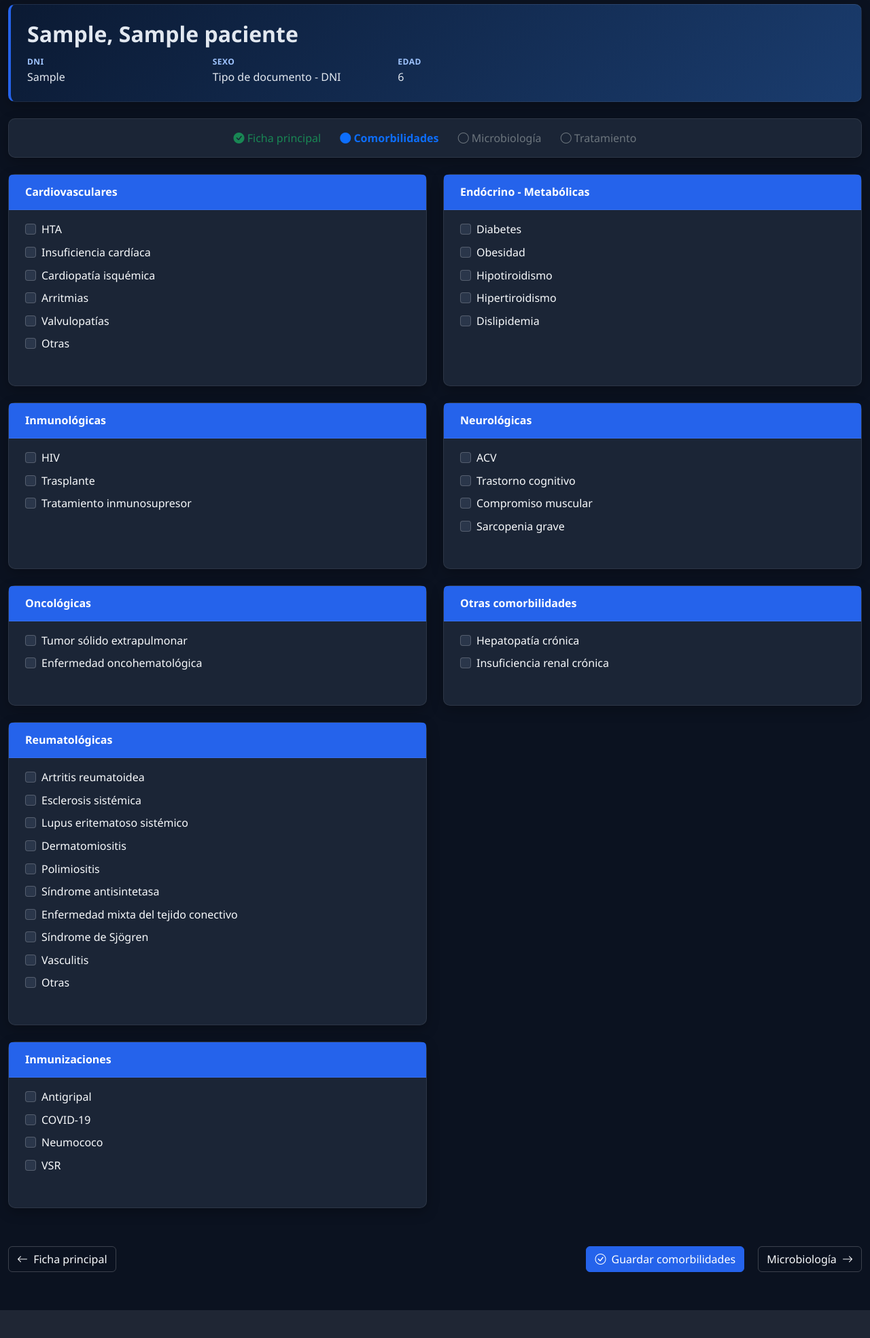
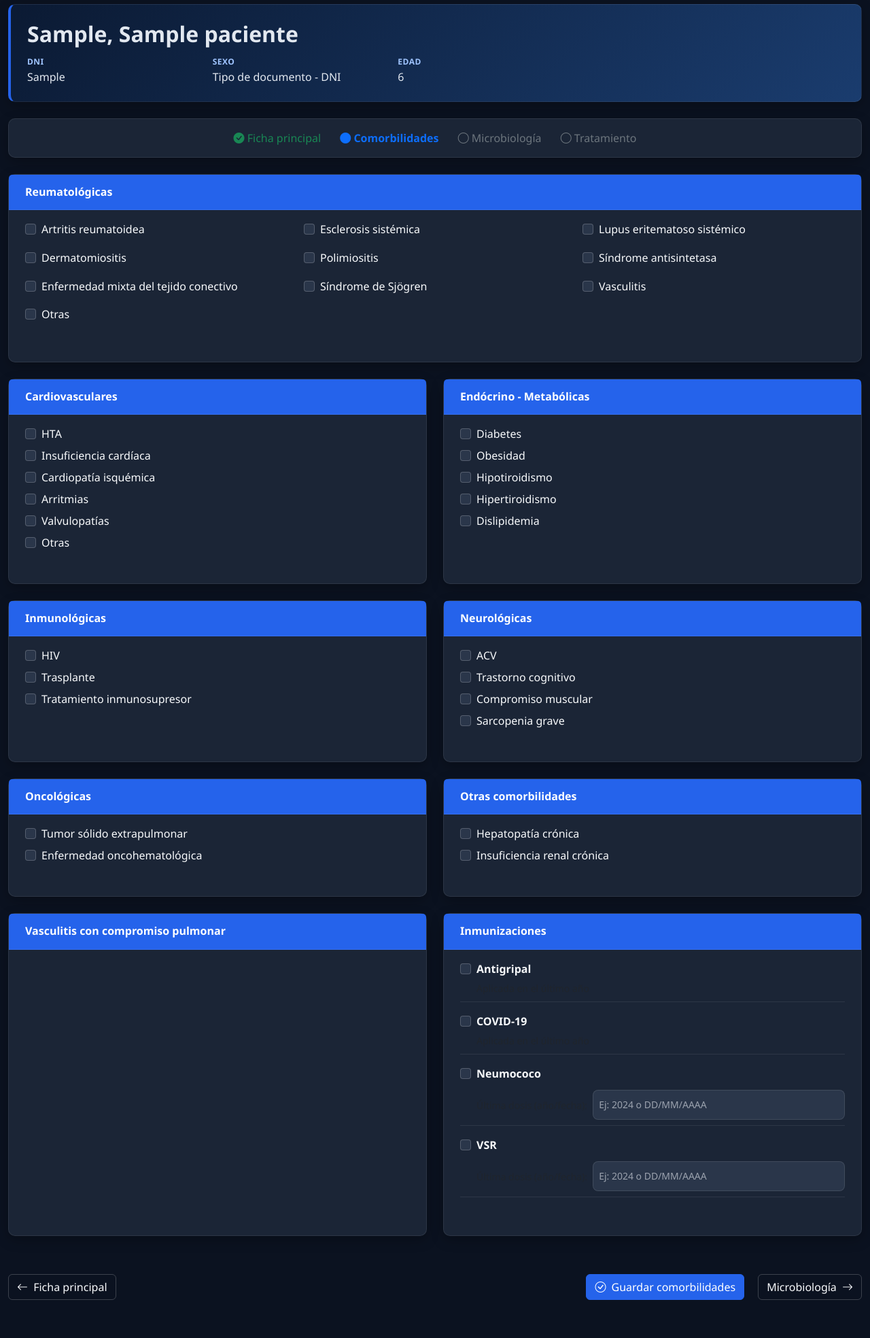
Before and after one commit to valemo69/RIN-C, a Django app: page /pacientes/internaciones/1/comorbilidades/ in a window 1280 px wide. Shown: the part 147-2115 px from the top of the page at 68% size. Before the commit the page ends 2074 px from the top, so only its background shows below. Run offline with Django 5.2, Linux system fonts and the light colour scheme; a user stored in the database is signed in; data comes from the database, SQL or seed files in the repository; tables that the repository leaves empty hold one stand-in row (values such as "Sample post").

Commit message:
fix: separa vasculitis en la vista y limpia las tarjetas de comorbilidades

```diff
--- a/backend/pacientes/templates/pacientes/comorbilidades.html
+++ b/backend/pacientes/templates/pacientes/comorbilidades.html
@@ -14,257 +14,217 @@ RIN-C | Comorbilidades - {{ paciente.apellido }}, {{ paciente.nombre }}
 <div class="container-fluid py-4">
 
     <!-- BREADCRUMB -->
-
     <nav aria-label="breadcrumb" class="mb-4">
-
         <ol class="breadcrumb">
-
             <li class="breadcrumb-item">
                 <a href="{% url 'pacientes:inicio' %}">Inicio</a>
             </li>
-
             <li class="breadcrumb-item">
                 <a href="{% url 'pacientes:internaciones_paciente' paciente.id %}">
                     Pacientes e Internaciones
                 </a>
             </li>
-
             <li class="breadcrumb-item">
                 <a href="{% url 'pacientes:internacion_detalle' internacion.pk %}">
                     Internación
                 </a>
             </li>
-
             <li class="breadcrumb-item active">
-
                 Comorbilidades
-
             </li>
-
         </ol>
-
     </nav>
 
-
     <!-- PACIENTE -->
-
-    <div class="card rinc-card rinc-patient-header">
-
+    <div class="card rinc-card rinc-patient-header mb-4">
         <div class="card-body rinc-card-body">
-
             <div class="row align-items-center">
-
                 <div class="col-lg-8">
-
                     <h2 class="fw-bold mb-2">
-
                         {{ paciente.apellido }}, {{ paciente.nombre }}
-
                     </h2>
-
                     <div class="row">
-
                         <div class="col-md-4">
-
-                            <strong>DNI</strong><br>
-
-                            {{ paciente.numero_documento }}
-
+                            <strong>DNI</strong><br>{{ paciente.numero_documento }}
                         </div>
-
                         <div class="col-md-4">
-
-                            <strong>Sexo</strong><br>
-
-                            {{ paciente.sexo }}
-
+                            <strong>Sexo</strong><br>{{ paciente.sexo }}
                         </div>
-
                         <div class="col-md-4">
-
-                            <strong>Edad</strong><br>
-
-                            {{ paciente.edad }}
-
+                            <strong>Edad</strong><br>{{ paciente.edad }}
                         </div>
-
                     </div>
-
                 </div>
-
             </div>
-
         </div>
-
     </div>
 
-
     <!-- BARRA DE PROGRESO -->
-
     <div class="card rinc-card mb-4">
         <div class="card-body rinc-card-body text-center">
-
-            <span class="me-4 text-success">
-
-                <i class="bi bi-check-circle-fill"></i>
-
-                Ficha principal
-
-            </span>
-
-            <span class="me-4 fw-bold text-primary">
-
-                <i class="bi bi-circle-fill"></i>
-
-                Comorbilidades
-
-            </span>
-
-            <span class="me-4 text-secondary">
-
-                <i class="bi bi-circle"></i>
-
-                Microbiología
-
-            </span>
-
-            <span class="text-secondary">
-
-                <i class="bi bi-circle"></i>
-
-                Tratamiento
-
-            </span>
-
+            <span class="me-4 text-success"><i class="bi bi-check-circle-fill"></i> Ficha principal</span>
+            <span class="me-4 fw-bold text-primary"><i class="bi bi-circle-fill"></i> Comorbilidades</span>
+            <span class="me-4 text-secondary"><i class="bi bi-circle"></i> Microbiología</span>
+            <span class="text-secondary"><i class="bi bi-circle"></i> Tratamiento</span>
         </div>
-
     </div>
 
-
-
     <form method="post">
-
         {% csrf_token %}
 
         <div class="row">
 
-        {% for grupo, items in comorbilidades_por_grupo.items %}
+            <!-- REUMATOLÓGICAS (Sin las vasculitis) -->
+            {% for grupo, items in comorbilidades_por_grupo.items %}
+                {% if grupo == "Reumatológicas" %}
+                <div class="col-12 mb-4">
+                    <div class="card rinc-card h-100">
+                        <div class="card-header rinc-card-header">
+                            <h5 class="mb-0">Reumatológicas</h5>
+                        </div>
+                        <div class="card-body rinc-card-body">
+                            <div class="row">
+                                {% for item in items %}
+                                    {% if item.codigo not in "VASC_GPA,VASC_PAM,VASC_GEPA,VASC_BEHCET,VASC_GOODPASTURE" %}
+                                    <div class="col-md-4 mb-2">
+                                        <div class="form-check">
+                                            <input
+                                                class="form-check-input"
+                                                type="checkbox"
+                                                name="comorbilidades"
+                                                value="{{ item.pk }}"
+                                                id="comorbilidad_{{ item.pk }}"
+                                                {% if item.pk in ids_comorbilidades_seleccionadas %}checked{% endif %}>
+                                            <label class="form-check-label" for="comorbilidad_{{ item.pk }}">
+                                                {{ item.descripcion }}
+                                            </label>
+                                        </div>
+                                    </div>
+                                    {% endif %}
+                                {% endfor %}
+                            </div>
+                        </div>
+                    </div>
+                </div>
+                {% endif %}
+            {% endfor %}
 
+            <!-- RESTO DE LOS GRUPOS (Cardiovasculares, Neurológicas, Endócrino, Inmunológicas, etc.) -->
+            {% for grupo, items in comorbilidades_por_grupo.items %}
+                {% if grupo != "Reumatológicas" %}
+                <div class="col-lg-6 mb-4">
+                    <div class="card rinc-card h-100">
+                        <div class="card-header rinc-card-header">
+                            <h5 class="mb-0">{{ grupo }}</h5>
+                        </div>
+                        <div class="card-body rinc-card-body">
+                            {% for item in items %}
+                            <div class="form-check mb-2">
+                                <input
+                                    class="form-check-input"
+                                    type="checkbox"
+                                    name="comorbilidades"
+                                    value="{{ item.pk }}"
+                                    id="comorbilidad_{{ item.pk }}"
+                                    {% if item.pk in ids_comorbilidades_seleccionadas %}checked{% endif %}>
+                                <label class="form-check-label" for="comorbilidad_{{ item.pk }}">
+                                    {{ item.descripcion }}
+                                </label>
+                            </div>
+                            {% endfor %}
+                        </div>
+                    </div>
+                </div>
+                {% endif %}
+            {% endfor %}
+
+            <!-- VASCULITIS CON COMPROMISO PULMONAR -->
             <div class="col-lg-6 mb-4">
-
                 <div class="card rinc-card h-100">
-
                     <div class="card-header rinc-card-header">
-                        <h5 class="mb-0">{{ grupo }}</h5>
+                        <h5 class="mb-0">Vasculitis con compromiso pulmonar</h5>
                     </div>
-
                     <div class="card-body rinc-card-body">
-
-                        {% for item in items %}
-
-                        <div class="form-check">
-
-                            <input
-                                class="form-check-input"
-                                type="checkbox"
-                                name="comorbilidades"
-                                value="{{ item.pk }}"
-                                id="comorbilidad_{{ item.pk }}"
-                                {% if item.pk in ids_comorbilidades_seleccionadas %}checked{% endif %}>
-
-                            <label class="form-check-label" for="comorbilidad_{{ item.pk }}">
-                                {{ item.descripcion }}
-                            </label>
-
-                        </div>
-
+                        {% for grupo, items in comorbilidades_por_grupo.items %}
+                            {% if grupo == "Reumatológicas" %}
+                                {% for item in items %}
+                                    {% if item.codigo in "VASC_GPA,VASC_PAM,VASC_GEPA,VASC_BEHCET,VASC_GOODPASTURE" %}
+                                    <div class="form-check mb-2">
+                                        <input
+                                            class="form-check-input"
+                                            type="checkbox"
+                                            name="comorbilidades"
+                                            value="{{ item.pk }}"
+                                            id="comorbilidad_{{ item.pk }}"
+                                            {% if item.pk in ids_comorbilidades_seleccionadas %}checked{% endif %}>
+                                        <label class="form-check-label" for="comorbilidad_{{ item.pk }}">
+                                            {{ item.descripcion }}
+                                        </label>
+                                    </div>
+                                    {% endif %}
+                                {% endfor %}
+                            {% endif %}
                         {% endfor %}
-
                     </div>
-
                 </div>
-
             </div>
 
-        {% endfor %}
-
-        </div>
-
-        <div class="row">
-
             <!-- INMUNIZACIONES -->
-
             <div class="col-lg-6 mb-4">
-
                 <div class="card rinc-card h-100">
-
                     <div class="card-header rinc-card-header">
                         <h5 class="mb-0">Inmunizaciones</h5>
                     </div>
-
                     <div class="card-body rinc-card-body">
-
                         {% for item in inmunizaciones %}
-
-                        <div class="form-check">
-
-                            <input
-                                class="form-check-input"
-                                type="checkbox"
-                                name="inmunizaciones"
-                                value="{{ item.pk }}"
-                                id="inmunizacion_{{ item.pk }}"
-                                {% if item.pk in ids_inmunizaciones_seleccionadas %}checked{% endif %}>
-
-                            <label class="form-check-label" for="inmunizacion_{{ item.pk }}">
-                                {{ item.descripcion }}
-                            </label>
-
+                        <div class="mb-3 border-bottom pb-2">
+                            <div class="form-check mb-1">
+                                <input
+                                    class="form-check-input"
+                                    type="checkbox"
+                                    name="inmunizaciones"
+                                    value="{{ item.pk }}"
+                                    id="inmunizacion_{{ item.pk }}"
+                                    {% if item.pk in ids_inmunizaciones_seleccionadas %}checked{% endif %}>
+                                <label class="form-check-label fw-semibold" for="inmunizacion_{{ item.pk }}">
+                                    {{ item.descripcion }}
+                                </label>
+                            </div>
+                            <div class="ps-4">
+                                {% if "Antigripal" in item.descripcion or "COVID" in item.descripcion %}
+                                    <small class="text-muted">Aplicada en el último año</small>
+                                {% else %}
+                                    <div class="row align-items-center g-2 mt-1">
+                                        <div class="col-auto">
+                                            <small class="text-muted">Última dosis (año/fecha):</small>
+                                        </div>
+                                        <div class="col">
+                                            <input type="text" class="form-control form-control-sm" name="inmunizacion_fecha_{{ item.pk }}" placeholder="Ej: 2024 o DD/MM/AAAA">
+                                        </div>
+                                    </div>
+                                {% endif %}
+                            </div>
                         </div>
-
                         {% endfor %}
-
                     </div>
-
                 </div>
-
             </div>
 
         </div>
 
         <!-- BOTONERA -->
-
         <div class="rinc-actions">
-
             <a href="{% url 'pacientes:internacion_detalle' internacion.pk %}" class="btn btn-rinc-secondary">
-
-                <i class="bi bi-arrow-left me-1"></i>
-
-                Ficha principal
-
+                <i class="bi bi-arrow-left me-1"></i> Ficha principal
             </a>
-
             <div class="rinc-actions-right">
-
                 <button type="submit" class="btn btn-rinc-primary me-2">
-
-                    <i class="bi bi-check-circle me-1"></i>
-
-                    Guardar comorbilidades
-
+                    <i class="bi bi-check-circle me-1"></i> Guardar comorbilidades
                 </button>
-
-                <a href="{% url 'pacientes:microbiologia' internacion.pk %}"
-                   class="btn btn-rinc-secondary">
-
-                    Microbiología
-
-                    <i class="bi bi-arrow-right ms-1"></i>
-
+                <a href="{% url 'pacientes:microbiologia' internacion.pk %}" class="btn btn-rinc-secondary">
+                    Microbiología <i class="bi bi-arrow-right ms-1"></i>
                 </a>
-
             </div>
-
         </div>
 
     </form>
--- a/backend/pacientes/views.py
+++ b/backend/pacientes/views.py
@@ -235,7 +235,7 @@ def internacion_detalle(request, pk):
         form = InternacionForm(request.POST, instance=internacion)
         if form.is_valid():
             form.save()
-            form.save_m2m()
+
             messages.success(request, "Internación actualizada correctamente.")
             return redirect("pacientes:internacion_detalle", pk=internacion.pk)
     else:
```
